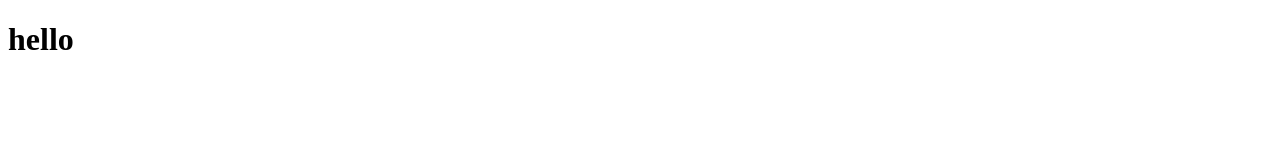
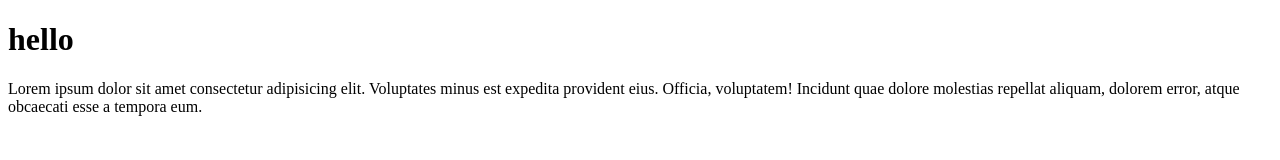
Before and after one commit to otabek0102/new-proejct, a plain HTML site: page index.html in a window 1280 px wide. Drawn offline with Linux system fonts and the light colour scheme.

Commit message:
save new tex

```diff
--- a/index.html
+++ b/index.html
@@ -8,5 +8,7 @@
 </head>
 <body>
     <h1>hello</h1>
+
+    <p>Lorem ipsum dolor sit amet consectetur adipisicing elit. Voluptates minus est expedita provident eius. Officia, voluptatem! Incidunt quae dolore molestias repellat aliquam, dolorem error, atque obcaecati esse a tempora eum.</p>
 </body>
 </html>
```
